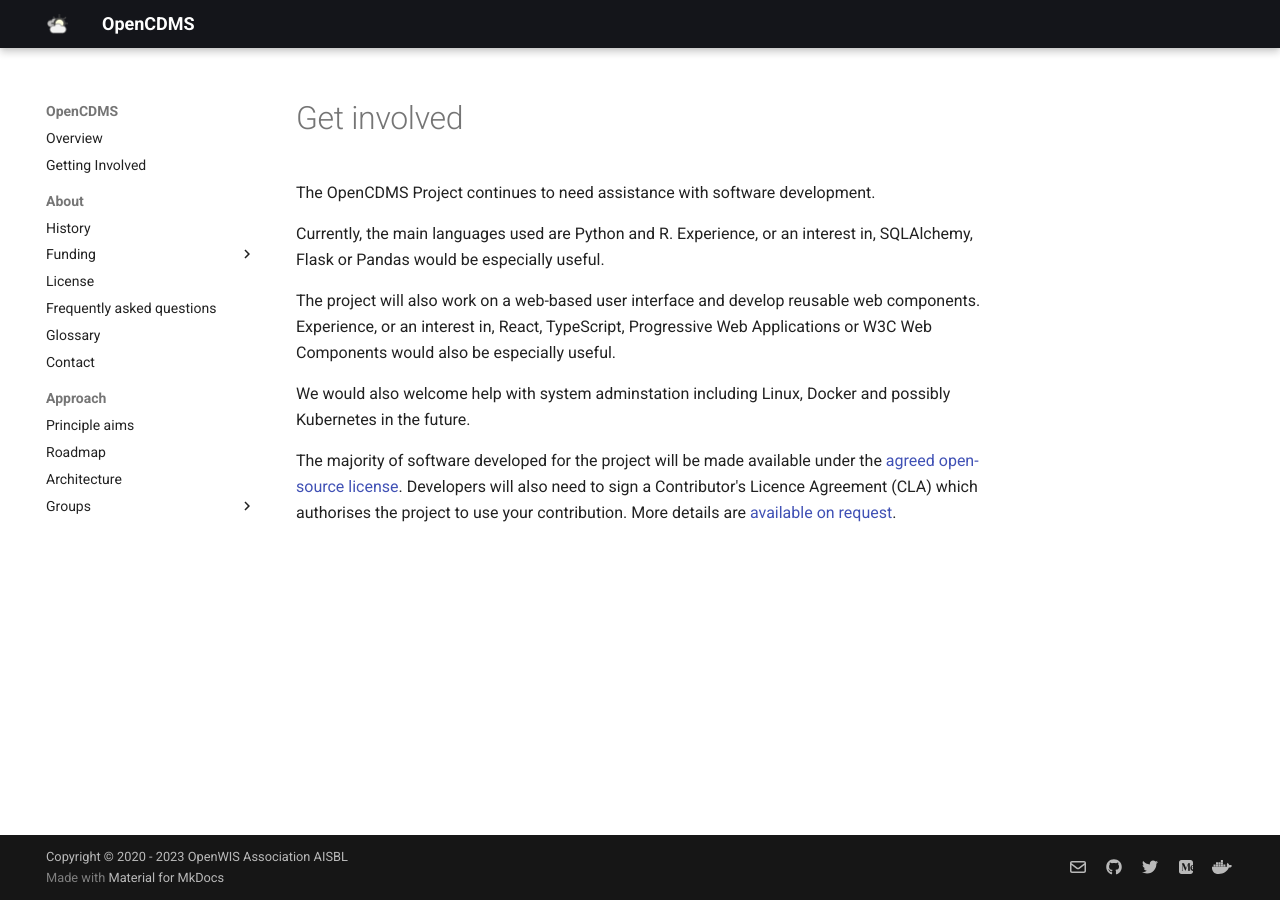
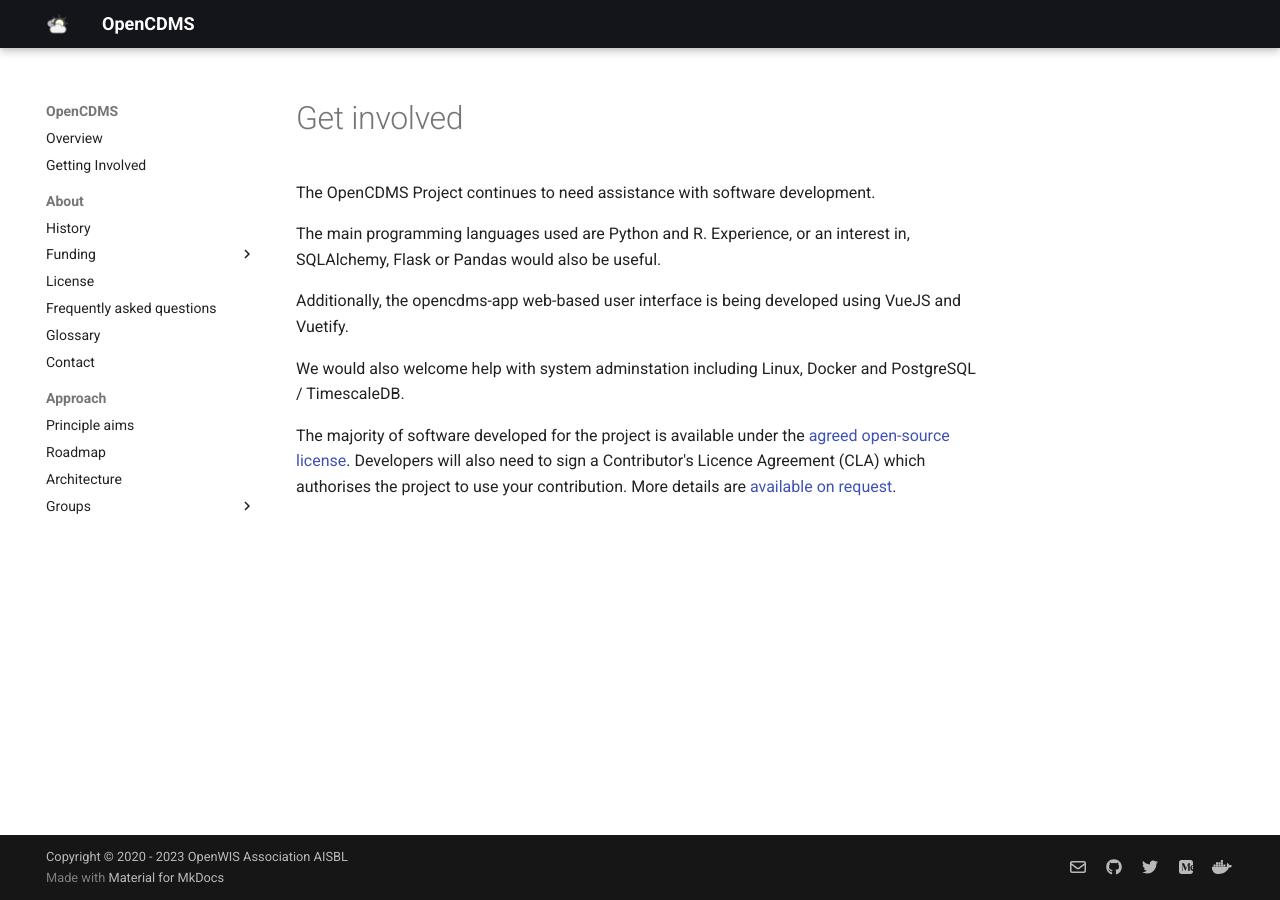
Before and after one commit to opencdms-project/opencdms.org, an MkDocs documentation site: the page built from docs/unlinked-pages/developers/get-involved.md, in a window 1280 px wide. Built offline with MkDocs 1.6.1 and Material for MkDocs 9.7.7, drawn with Linux system fonts in a browser that asks for light colours.

Commit message:
Update technologies used in getting involved section for developers

```diff
--- a/docs/unlinked-pages/developers/get-involved.md
+++ b/docs/unlinked-pages/developers/get-involved.md
@@ -1,10 +1,10 @@
 The OpenCDMS Project continues to need assistance with software development.
 
-Currently, the main languages used are Python and R.
-Experience, or an interest in, SQLAlchemy, Flask or Pandas would be especially useful.
+The main programming languages used are Python and R.
+Experience, or an interest in, SQLAlchemy, Flask or Pandas would also be useful.
 
-The project will also work on a web-based user interface and develop reusable web components. Experience, or an interest in, React, TypeScript, Progressive Web Applications or W3C Web Components would also be especially useful.
+Additionally, the opencdms-app web-based user interface is being developed using VueJS and Vuetify.
 
-We would also welcome help with system adminstation including Linux, Docker and possibly Kubernetes in the future.
+We would also welcome help with system adminstation including Linux, Docker and PostgreSQL / TimescaleDB.
 
-The majority of software developed for the project will be made available under the [agreed open-source license](/about/license). Developers will also need to sign a Contributor's Licence Agreement (CLA) which authorises the project to use your contribution. More details are [available on request](/about/contact).
+The majority of software developed for the project is available under the [agreed open-source license](/about/license). Developers will also need to sign a Contributor's Licence Agreement (CLA) which authorises the project to use your contribution. More details are [available on request](/about/contact).
```
